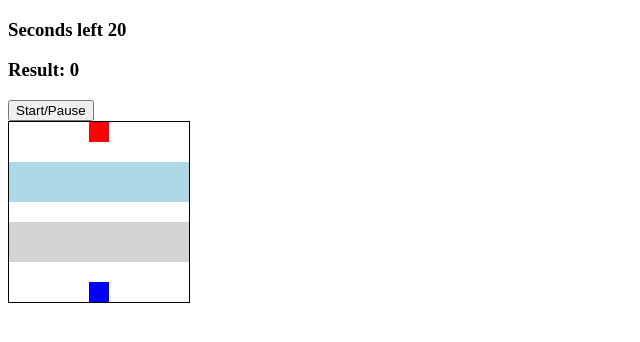
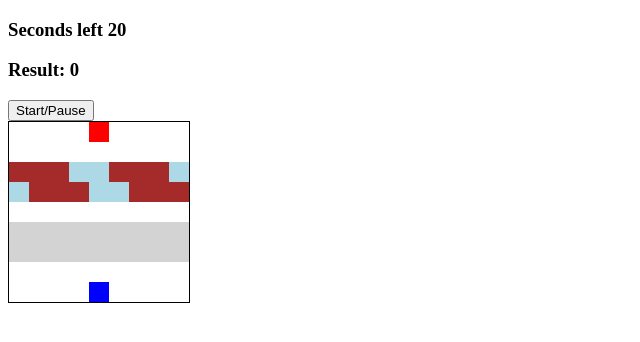
Before and after one commit to Mattrix01/Frogger, a plain HTML site: page index.html in a window 1280 px wide. Shown: the whole page, without its empty margins (0-640 px from the left). Drawn offline with Linux system fonts and the light colour scheme.

Commit message:
added logs classes and targetted

```diff
--- a/app.js
+++ b/app.js
@@ -2,6 +2,7 @@ const timeLeftDisplay = document.querySelector("#time-left");
 const resultDisplay = document.querySelector("#result");
 const StartPauseButton = document.querySelector("start-pause-button");
 const squares = document.querySelectorAll(".grid div");
+const logsleft = document.querySelectorAll(".log-left");
 let currentIndex = 76;
 const width = 9;
 console.log(squares);
@@ -36,3 +37,23 @@ function moveFrog(e) {
 }
 // Function runs whenever a key up is heard
 document.addEventListener("keyup", moveFrog);
+
+function autoMoveLogs() {
+  // grabbing all log left divs, passing into moveLogleft function
+  logsleft.forEach((logLeft) => moveLogLeft(logLeft));
+}
+
+autoMoveLogs();
+
+function moveLogLeft(logLeft) {
+  // looking for true statements
+  switch (true) {
+    //checking if log left div contains class of l1
+    case logLeft.classList.contains("l1"):
+      logLeft.classList.remove("l1");
+      logLeft.classList.add("l2");
+      break;
+  }
+}
+
+setInterval(autoMoveLogs);
--- a/index.html
+++ b/index.html
@@ -33,25 +33,25 @@
       <div></div>
       <div></div>
       <div></div>
-      <div class="log-left"></div>
-      <div class="log-left"></div>
-      <div class="log-left"></div>
-      <div class="log-left"></div>
-      <div class="log-left"></div>
-      <div class="log-left"></div>
-      <div class="log-left"></div>
-      <div class="log-left"></div>
-      <div class="log-left"></div>
+      <div class="log-left l1"></div>
+      <div class="log-left l2"></div>
+      <div class="log-left l3"></div>
+      <div class="log-left l4"></div>
+      <div class="log-left l5"></div>
+      <div class="log-left l1"></div>
+      <div class="log-left l2"></div>
+      <div class="log-left l3"></div>
+      <div class="log-left l4"></div>
 
-      <div class="log-right"></div>
-      <div class="log-right"></div>
-      <div class="log-right"></div>
-      <div class="log-right"></div>
-      <div class="log-right"></div>
-      <div class="log-right"></div>
-      <div class="log-right"></div>
-      <div class="log-right"></div>
-      <div class="log-right"></div>
+      <div class="log-right l5"></div>
+      <div class="log-right l1"></div>
+      <div class="log-right l2"></div>
+      <div class="log-right l3"></div>
+      <div class="log-right l4"></div>
+      <div class="log-right l5"></div>
+      <div class="log-right l1"></div>
+      <div class="log-right l2"></div>
+      <div class="log-right l3"></div>
       <div></div>
       <div></div>
       <div></div>
--- a/styles.css
+++ b/styles.css
@@ -19,10 +19,10 @@
   background-color: blue;
 }
 
-.log-left,
+/* .log-left,
 .log-right {
   background-color: lightblue;
-}
+} */
 
 .car-left,
 .car-right {
@@ -32,3 +32,13 @@
 .frog {
   background-color: green;
 }
+.l1,
+.l2,
+.l3 {
+  background-color: brown;
+}
+
+.l4,
+.l5 {
+  background-color: lightblue;
+}
```
